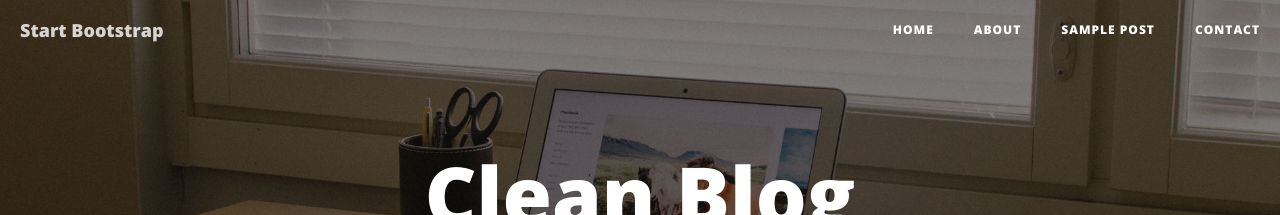
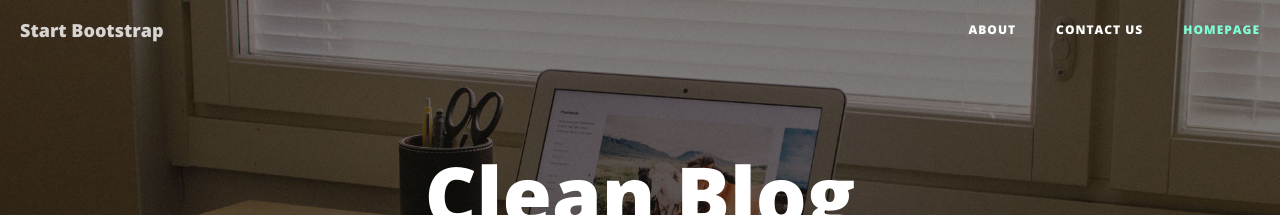
Before and after one commit to beingfluid/jekyll1, a Jekyll site: the page built from index.html, in a window 1280 px wide. Shown: the top 215 px of the page. Built offline with Jekyll 4.4.1, drawn with Linux system fonts in a browser that asks for light colours; nearby versions of some CDN libraries; Markdown is read by kramdown in place of the engine named in the settings.

Commit message:
Dynamic navigation added

```diff
--- a/_includes/header.html
+++ b/_includes/header.html
@@ -34,40 +34,7 @@
 <body>
 
     <!-- Navigation -->
-    <nav class="navbar navbar-default navbar-custom navbar-fixed-top">
-        <div class="container-fluid">
-            <!-- Brand and toggle get grouped for better mobile display -->
-            <div class="navbar-header page-scroll">
-                <button type="button" class="navbar-toggle" data-toggle="collapse" data-target="#bs-example-navbar-collapse-1">
-                    <span class="sr-only">Toggle navigation</span>
-                    <span class="icon-bar"></span>
-                    <span class="icon-bar"></span>
-                    <span class="icon-bar"></span>
-                </button>
-                <a class="navbar-brand" href="index.html">Start Bootstrap</a>
-            </div>
-
-            <!-- Collect the nav links, forms, and other content for toggling -->
-            <div class="collapse navbar-collapse" id="bs-example-navbar-collapse-1">
-                <ul class="nav navbar-nav navbar-right">
-                    <li>
-                        <a href="index.html">Home</a>
-                    </li>
-                    <li>
-                        <a href="about.html">About</a>
-                    </li>
-                    <li>
-                        <a href="post.html">Sample Post</a>
-                    </li>
-                    <li>
-                        <a href="contact.html">Contact</a>
-                    </li>
-                </ul>
-            </div>
-            <!-- /.navbar-collapse -->
-        </div>
-        <!-- /.container -->
-    </nav>
+    {% include nav.html %}
 
     <!-- Page Header -->
     <!-- Set your background image for this header on the line below. -->
--- /dev/null
+++ b/_includes/nav.html
@@ -0,0 +1,26 @@
+ <!-- Navigation -->
+ <nav class="navbar navbar-default navbar-custom navbar-fixed-top">
+    <div class="container-fluid">
+        <!-- Brand and toggle get grouped for better mobile display -->
+        <div class="navbar-header page-scroll">
+            <button type="button" class="navbar-toggle" data-toggle="collapse" data-target="#bs-example-navbar-collapse-1">
+                <span class="sr-only">Toggle navigation</span>
+                <span class="icon-bar"></span>
+                <span class="icon-bar"></span>
+                <span class="icon-bar"></span>
+            </button>
+            <a class="navbar-brand" href="index.html">Start Bootstrap</a>
+        </div>
+
+        <!-- Collect the nav links, forms, and other content for toggling -->
+        <div class="collapse navbar-collapse" id="bs-example-navbar-collapse-1">
+            <ul class="nav navbar-nav navbar-right">
+                {% assign pages_list = site.pages %}
+                {% assign group = "navigation" %}
+                {% include pages_list %}
+            </ul>
+        </div>
+        <!-- /.navbar-collapse -->
+    </div>
+    <!-- /.container -->
+</nav>
--- /dev/null
+++ b/_includes/pages_list
@@ -0,0 +1,15 @@
+{% for node in pages_list %}
+    {% if group == null or group == node.group %}
+        {% if page.url == node.url %}
+            <li>
+                <a href="{{node.url}}" class="selected">{{node.title}}</a>
+            </li>
+        {% else %}
+            <li>
+                <a href="{{node.url}}">{{node.title}}</a>
+            </li>
+        {% endif %}
+    {% endif %}
+{% endfor %}
+{% assign pages_list = nil %}
+{% assign group = nil %}
--- a/about.html
+++ b/about.html
@@ -1,6 +1,7 @@
 ---
 layout: default
-title: About
+title: "About"
+group: "navigation"
 ---
 
     <!-- Main Content -->
--- a/contact.html
+++ b/contact.html
@@ -1,6 +1,7 @@
 ---
 layout: default
-title: Contact us
+title: "Contact us"
+group: "navigation"
 ---
 
     <!-- Main Content -->
--- a/css/clean-blog.css
+++ b/css/clean-blog.css
@@ -112,6 +112,10 @@ hr.small {
   }
   .navbar-custom.is-fixed .nav li a {
     color: #404040;
+  }
+
+  .selected{
+    color: aquamarine !important;
   }
   .navbar-custom.is-fixed .nav li a:hover,
   .navbar-custom.is-fixed .nav li a:focus {
--- a/index.html
+++ b/index.html
@@ -1,6 +1,7 @@
 ---
 layout: default
-title: Homepage
+title: "Homepage"
+group: "navigation"
 ---
 
     <!-- Main Content -->
```
Also changed, not shown: 5 other files.
